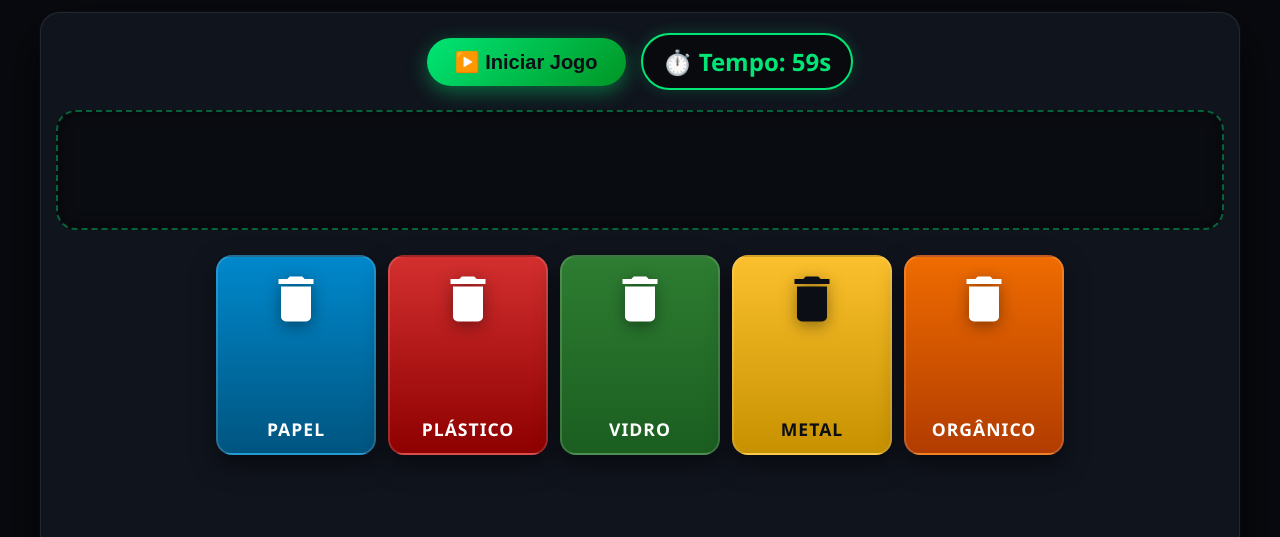
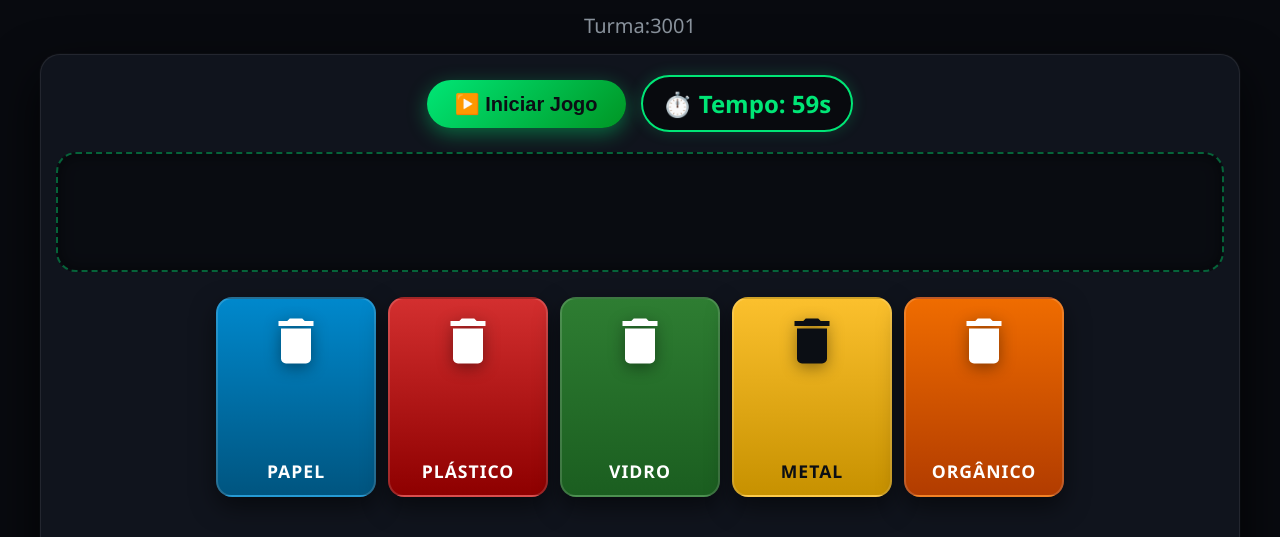
Before and after one commit to yvenmateus7-bit/jogo-reciclagem, a plain HTML site: page index.html in a window 1280 px wide. Shown: the part 120-657 px from the top of the page. Drawn offline with Linux system fonts and the light colour scheme.

Commit message:
Update index.html

```diff
--- a/index.html
+++ b/index.html
@@ -593,6 +593,7 @@
   <h1>♻️ Jogo da Reciclagem</h1>
 
   <p>Separe 10 itens em até 59 segundos:</p>
+  <p>Turma:3001</p>
 
 
 
```
